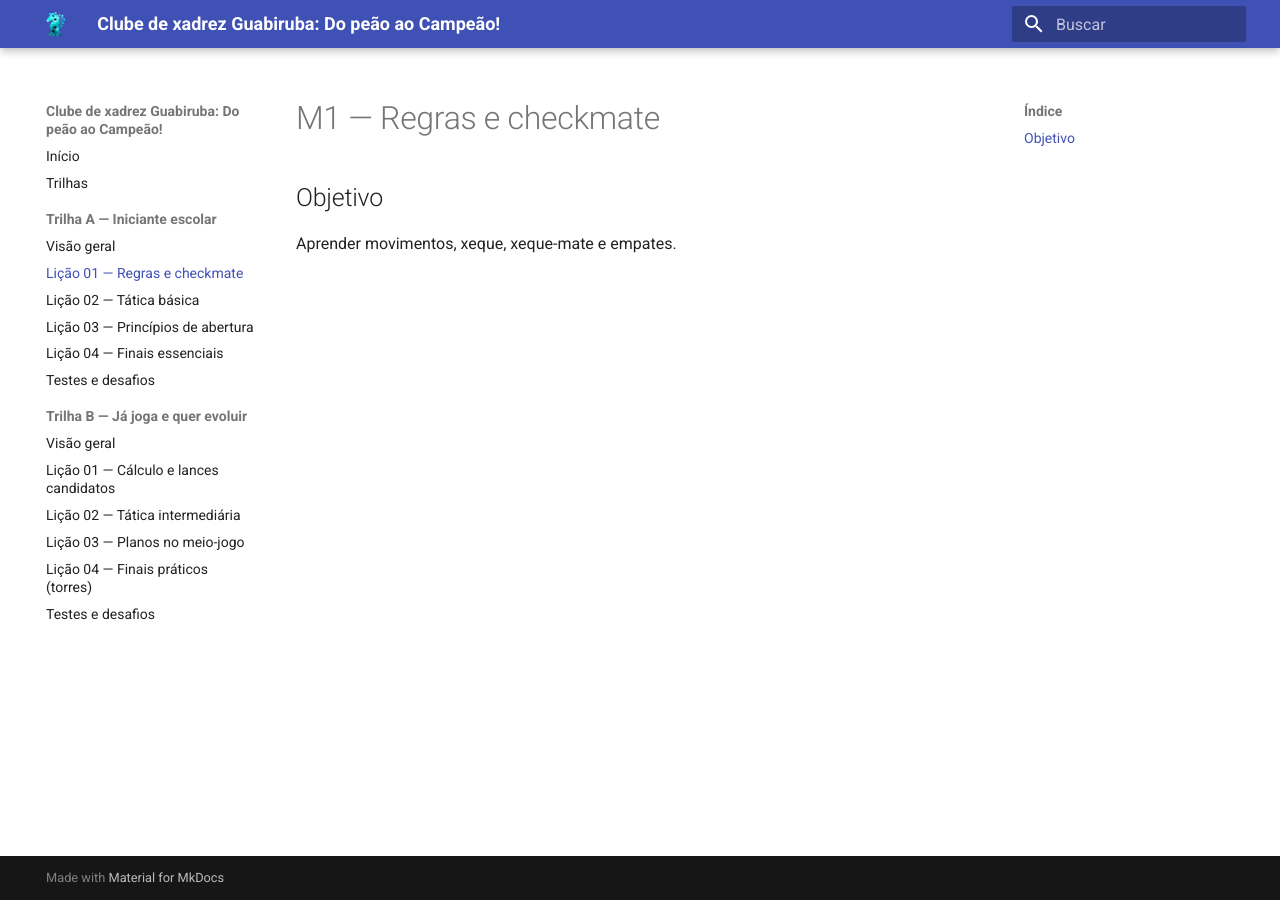
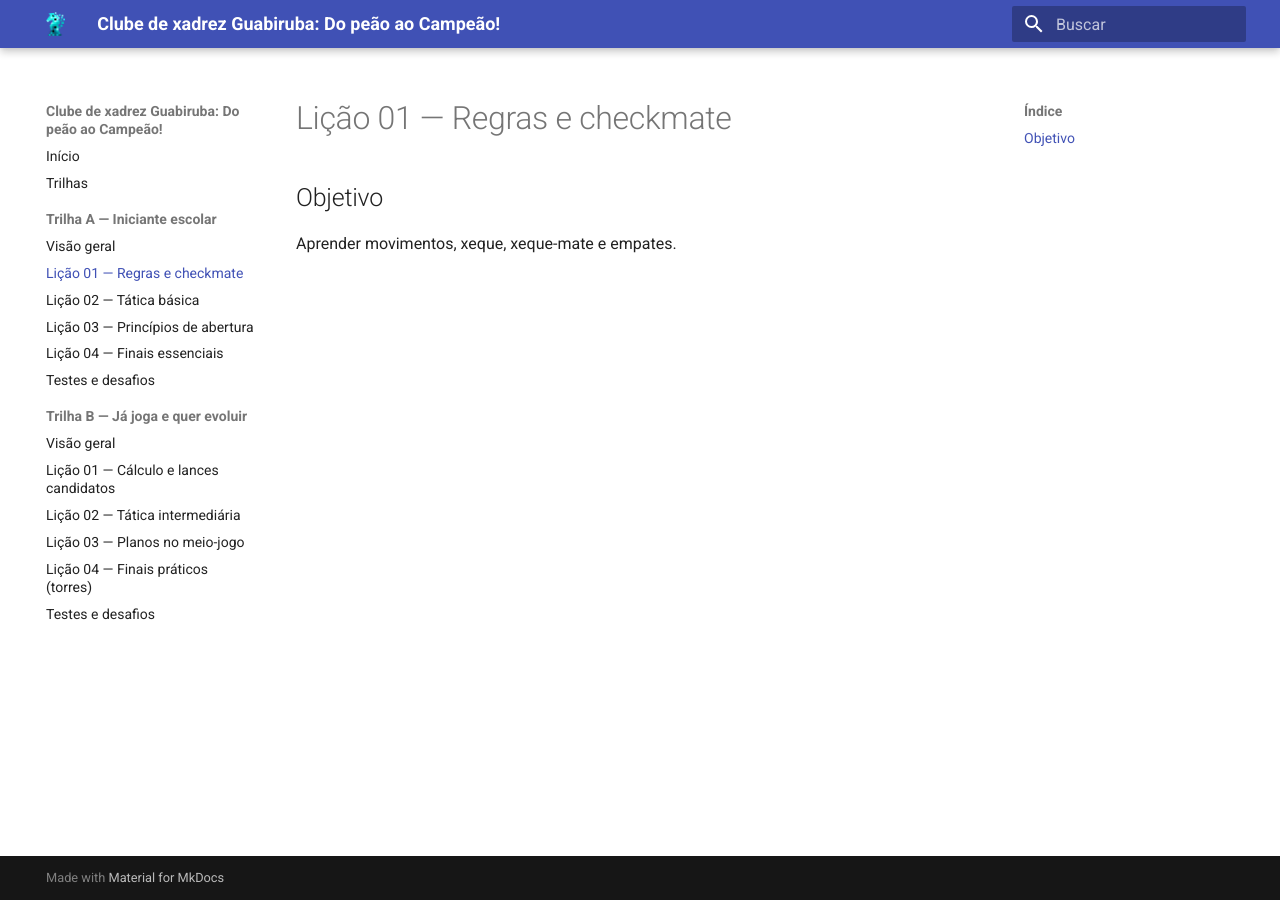
Before and after one commit to douglasvieiradossantos/Clube-de-xadrez-Guabiruba-Do-pe-o-ao-campe-o, an MkDocs documentation site: the page built from docs/iniciante/m1-regras.md, in a window 1280 px wide. Built offline with MkDocs 1.6.1 and Material for MkDocs 9.7.7, drawn with Linux system fonts in a browser that asks for light colours.

Commit message:
Rename section to 'Lição 01 — Regras e checkmate'

```diff
--- a/docs/iniciante/m1-regras.md
+++ b/docs/iniciante/m1-regras.md
@@ -1,4 +1,4 @@
-# M1 — Regras e checkmate
+# Lição 01 — Regras e checkmate
 
 ## Objetivo
 Aprender movimentos, xeque, xeque-mate e empates.
```
